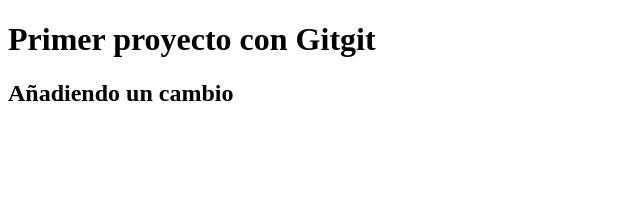
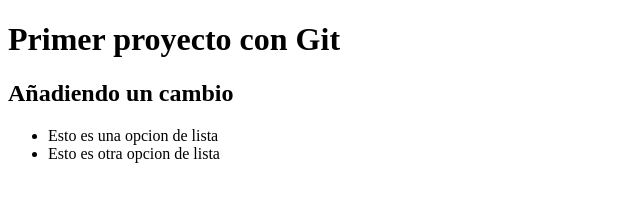
Before and after one commit to Pablo-Caparelli/proyecto-utn-test, a plain HTML site: page index.html in a window 1280 px wide. Shown: the whole page, without its empty margins (0-640 px from the left). Drawn offline with Linux system fonts and the light colour scheme.

Commit message:
primera estructura de proyecto

```diff
--- a/index.html
+++ b/index.html
@@ -6,7 +6,11 @@
     <title>Probando Git</title>
   </head>
   <body>
-    <h1>Primer proyecto con Gitgit</h1>
+    <h1>Primer proyecto con Git</h1>
     <h2>Añadiendo un cambio</h2>
+    <ul>
+      <li>Esto es una opcion de lista</li>
+      <li>Esto es otra opcion de lista</li>
+    </ul>
   </body>
 </html>
```
